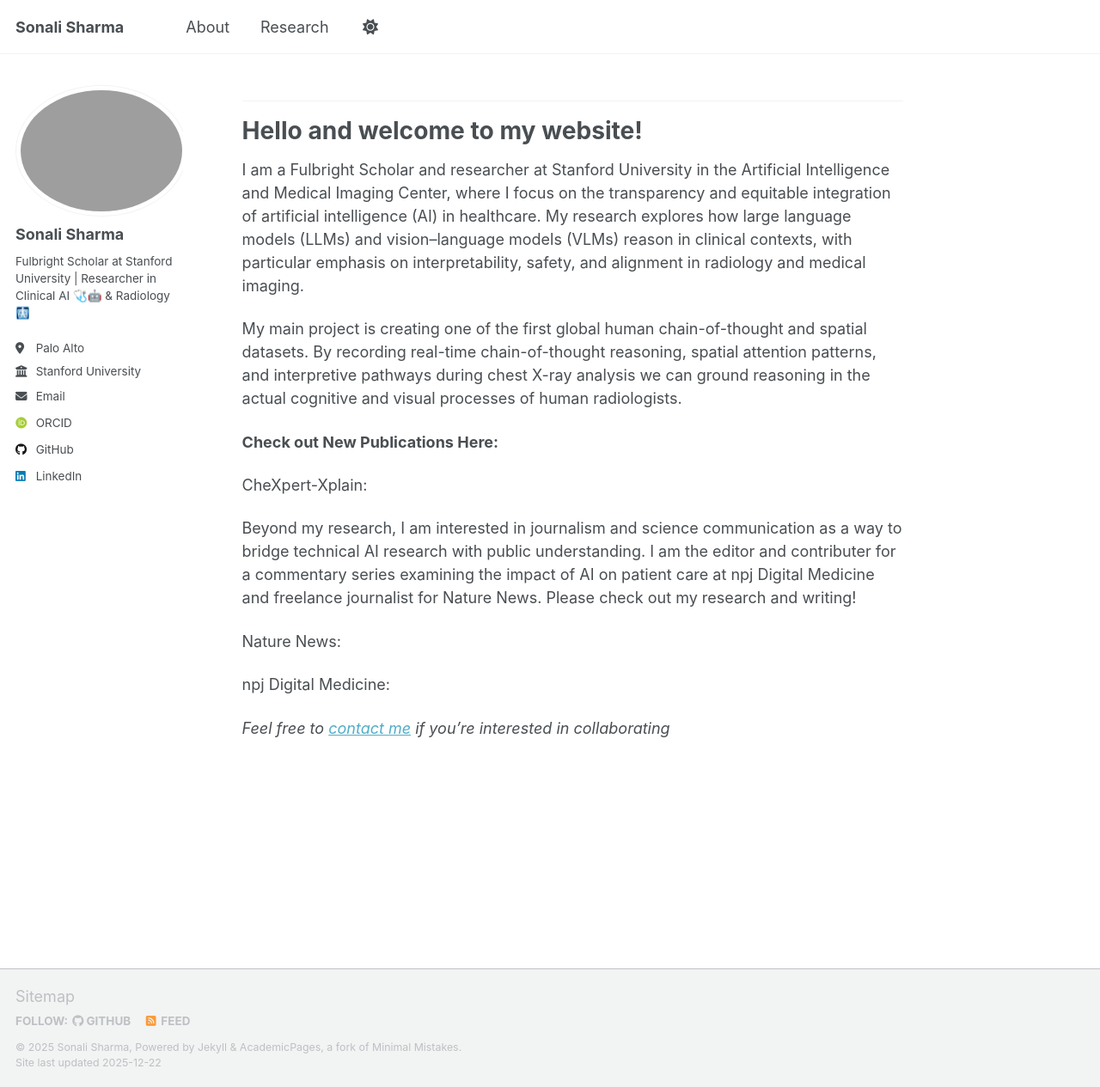
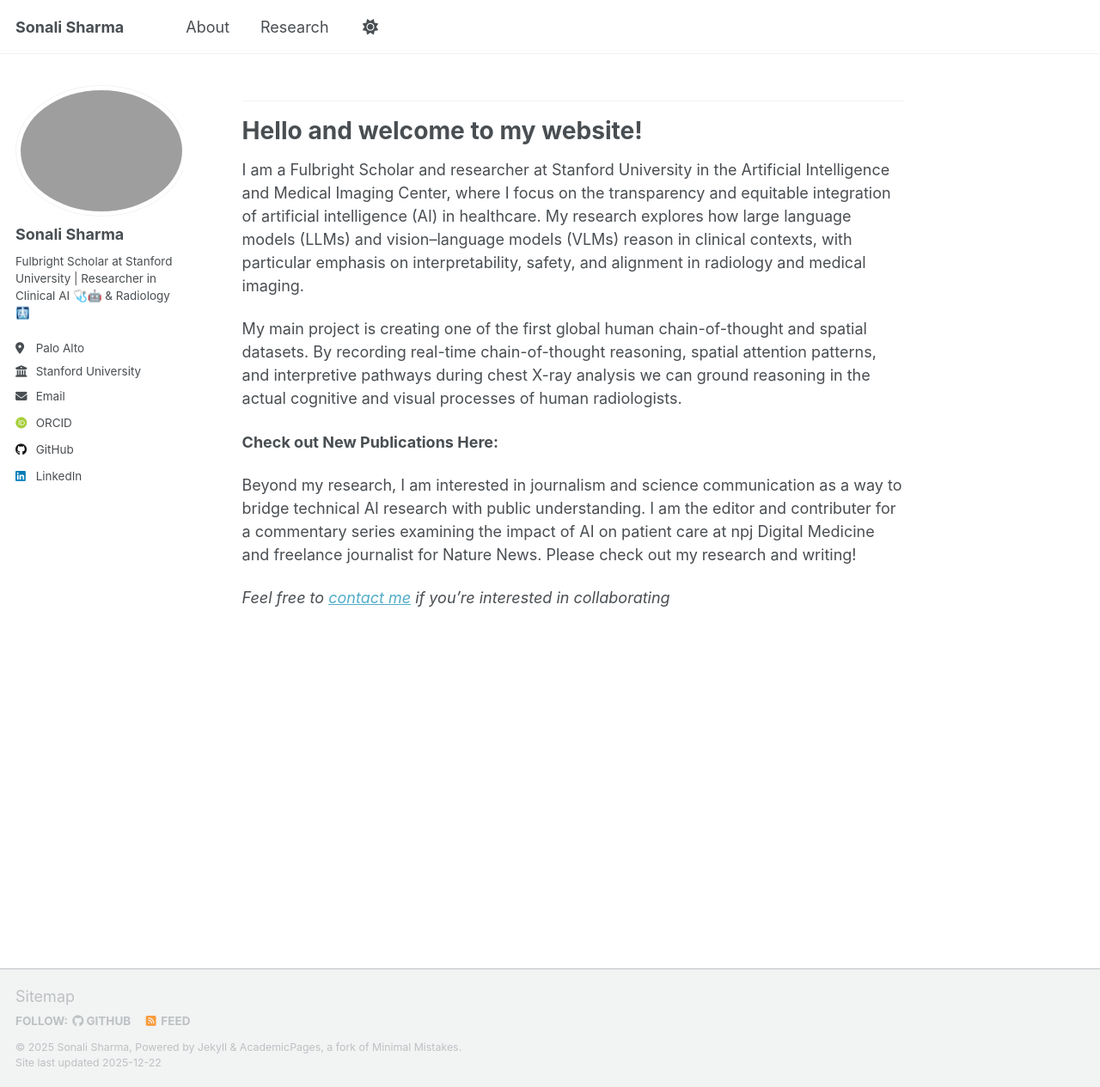
Before and after one commit to sonalisharma-3/sonalisharma-3.github.io, a Jekyll site: the page built from index.md, in a window 1280 px wide and 1265 px high. Shown: the whole window at 86% size. Built offline with Jekyll 4.4.1, drawn with Linux system fonts in a browser that asks for light colours; some web fonts are replaced; a script that is not in the unit is left out.

Commit message:
Update index.md

```diff
--- a/index.md
+++ b/index.md
@@ -41,15 +41,9 @@ My main project is creating one of the first global human chain-of-thought and s
 
 **Check out New Publications Here:**
 
-CheXpert-Xplain:
-
-
 
 Beyond my research, I am interested in journalism and science communication as a way to bridge technical AI research with public understanding. I am the editor and contributer for a commentary series examining the impact of AI on patient care at npj Digital Medicine and freelance journalist for Nature News. Please check out my research and writing!
 
-Nature News:
-
-npj Digital Medicine:
 
 
 
```
